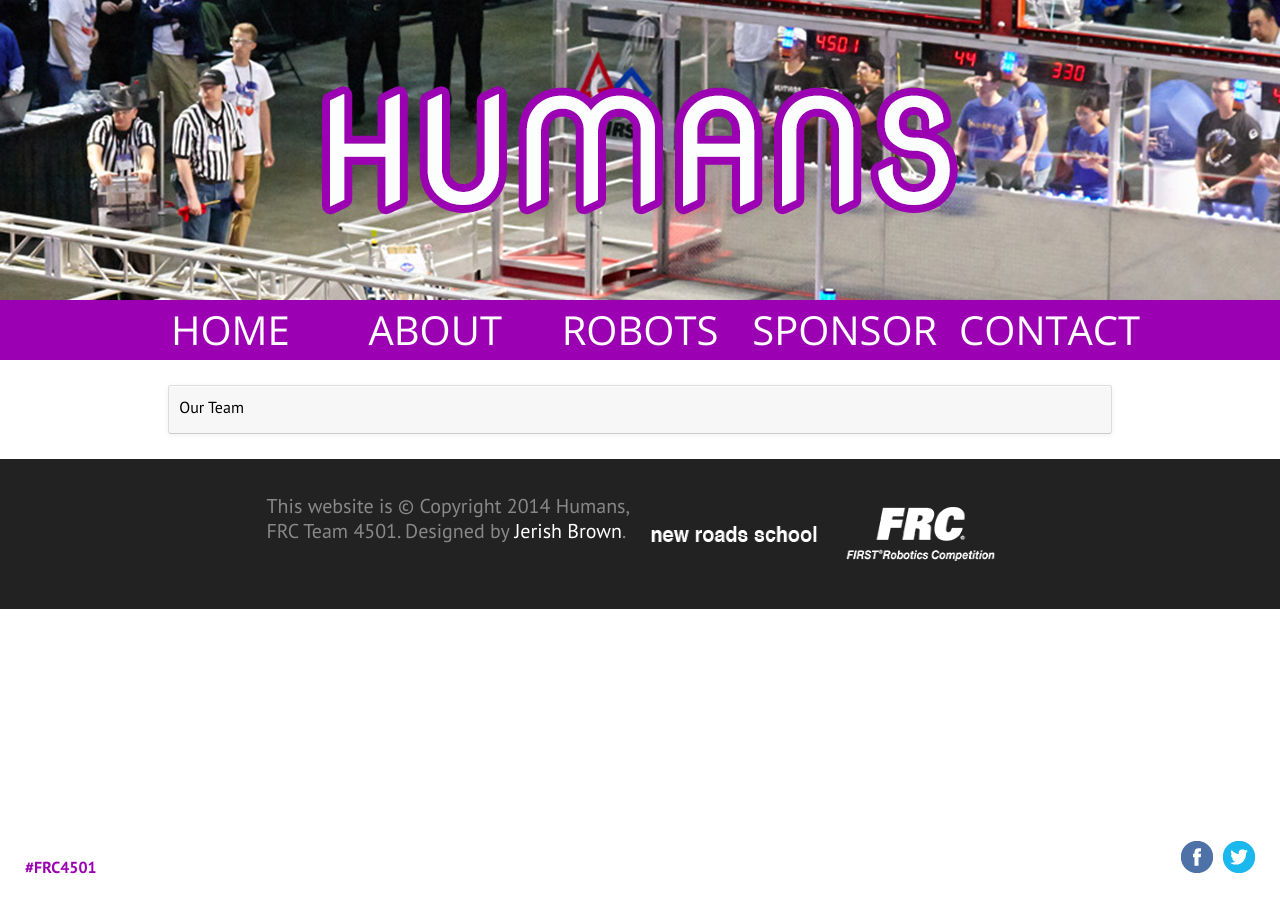
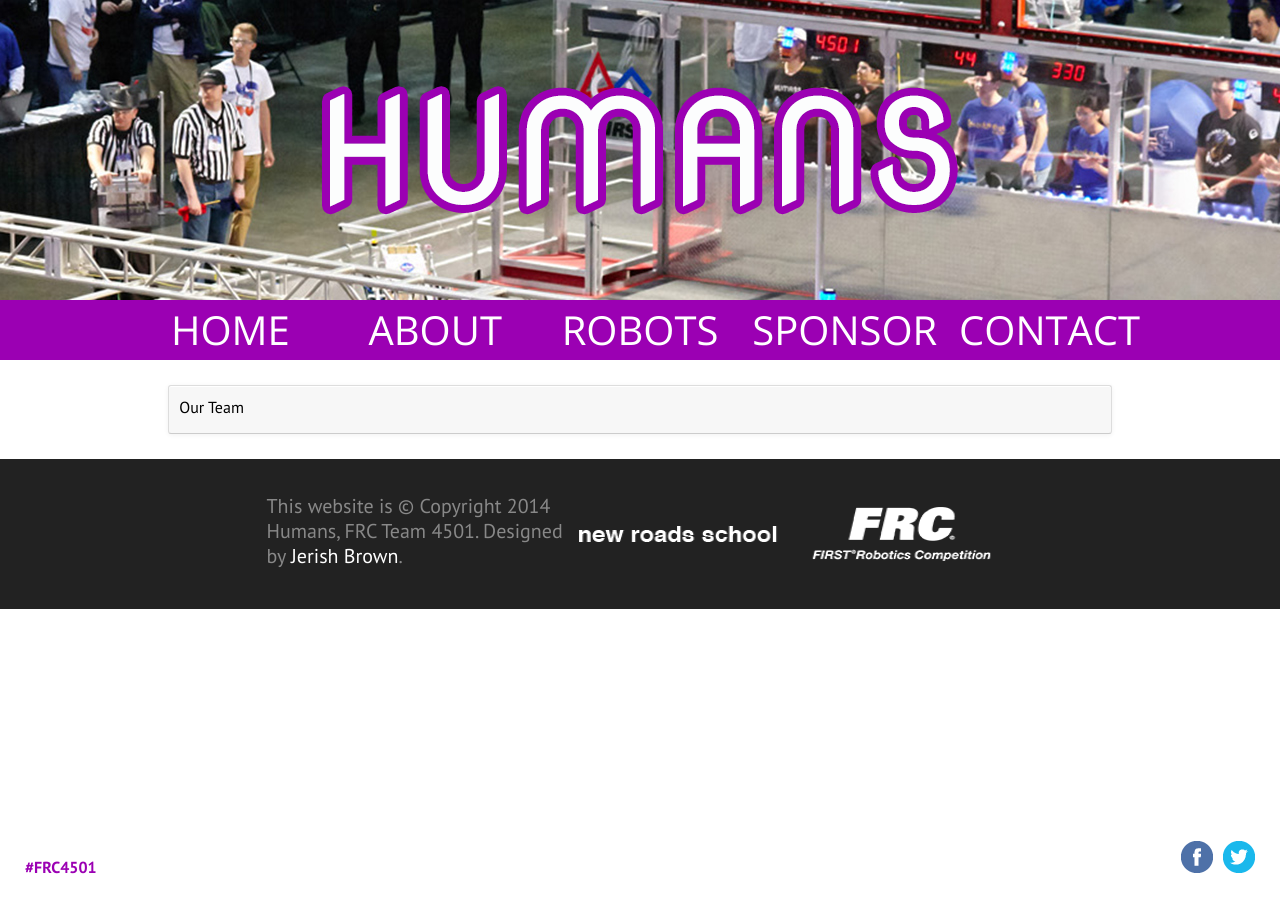
Before and after one commit to FRCHumans4501/frchumans4501.github.io, a Jekyll site: the page built from team.md, in a window 1280 px wide. Built offline with Jekyll 4.4.1, drawn with Linux system fonts in a browser that asks for light colours; nearby versions of some CDN libraries; comment, search, counter and statistics services are not loaded.

Commit message:
Update site.scss

```diff
--- a/style/site.scss
+++ b/style/site.scss
@@ -278,14 +278,14 @@ footer {
 		padding: 10px;
 
 		#copyright {
-			width: 50%;
+			width: 40%;
 			font-size: 1.25em;
 			line-height: 1.25em;
 			float: left;
 		}
 
 		#footer-sponsors {
-			width: 50%;
+			width: 60%;
 			font-size: 1.25em;
 			line-height: 1.25em;
 			float: right;
```
